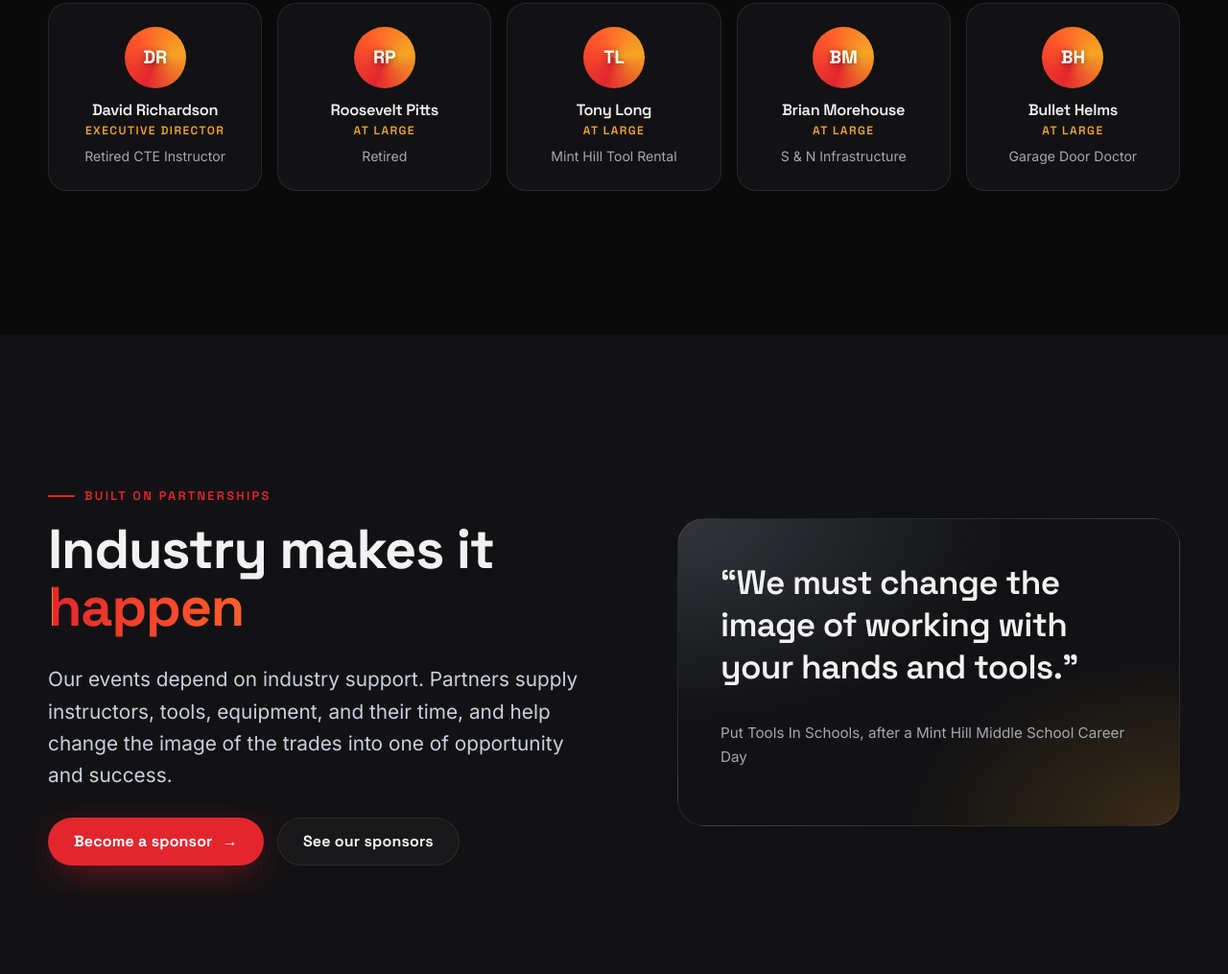
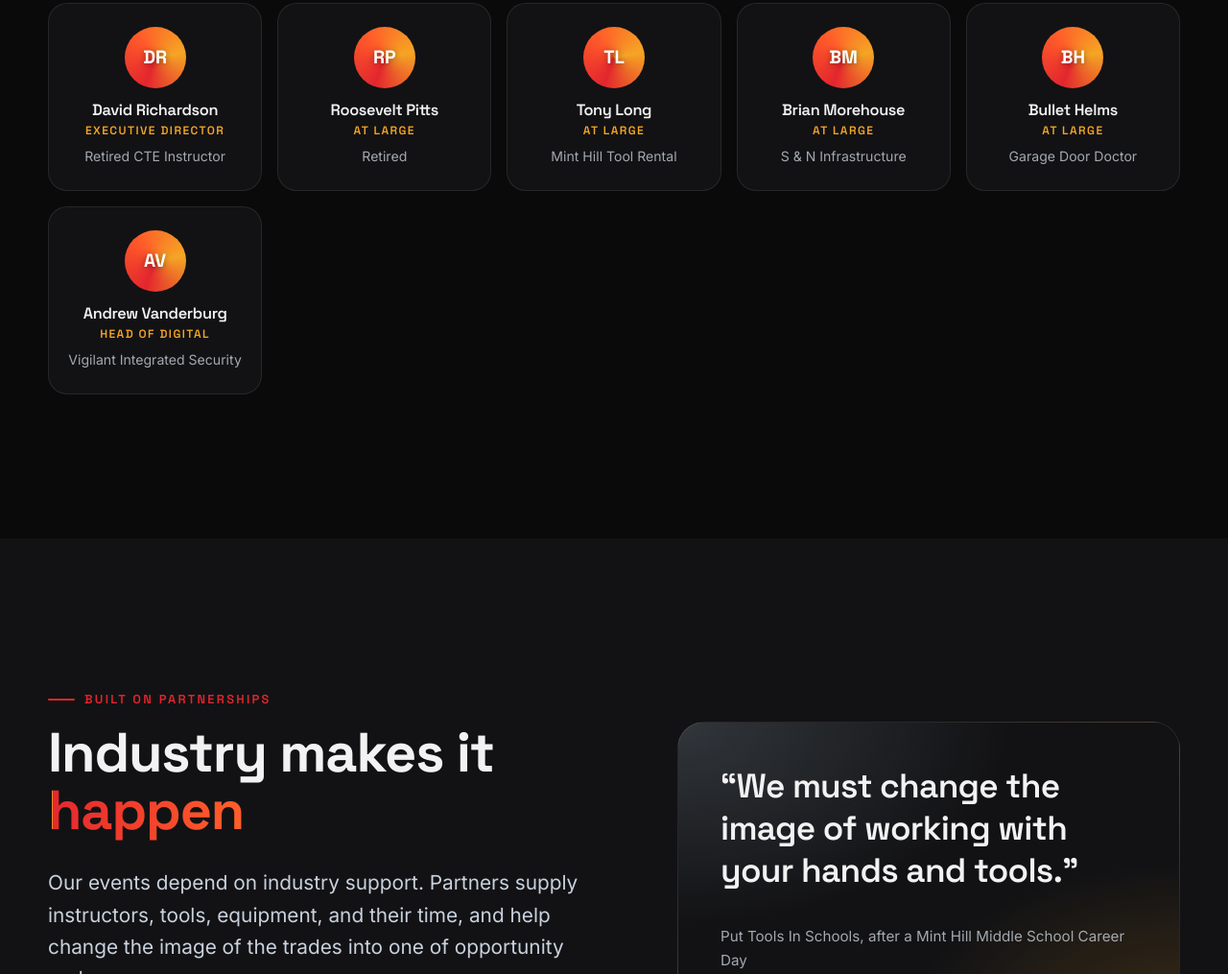
Before and after one commit to brandoncdickson/puttoolsinschools-site, a plain HTML site: page about.html in a window 1280 px wide. Shown: the part 4415-5430 px from the top of the page at 96% size. Drawn offline with Linux system fonts and the light colour scheme.

Commit message:
Add Andrew Vanderburg to the board list
Head of Digital, Vigilant Integrated Security.

Co-Authored-By: Claude Fable 5.2 <noreply@anthropic.com>
Claude-Session: https://claude.ai/code/session_01ABvAEFkHuqeigSxBGaqBqN

```diff
--- a/about.html
+++ b/about.html
@@ -103,6 +103,7 @@
           <article class="member reveal" style="--d:120ms"><div class="avatar" aria-hidden="true">TL</div><h3>Tony Long</h3><span class="role">At Large</span><p>Mint Hill Tool Rental</p></article>
           <article class="member reveal" style="--d:180ms"><div class="avatar" aria-hidden="true">BM</div><h3>Brian Morehouse</h3><span class="role">At Large</span><p>S &amp; N Infrastructure</p></article>
           <article class="member reveal" style="--d:240ms"><div class="avatar" aria-hidden="true">BH</div><h3>Bullet Helms</h3><span class="role">At Large</span><p>Garage Door Doctor</p></article>
+          <article class="member reveal" style="--d:300ms"><div class="avatar" aria-hidden="true">AV</div><h3>Andrew Vanderburg</h3><span class="role">Head of Digital</span><p>Vigilant Integrated Security</p></article>
         </div>
       </div>
     </section>
```
